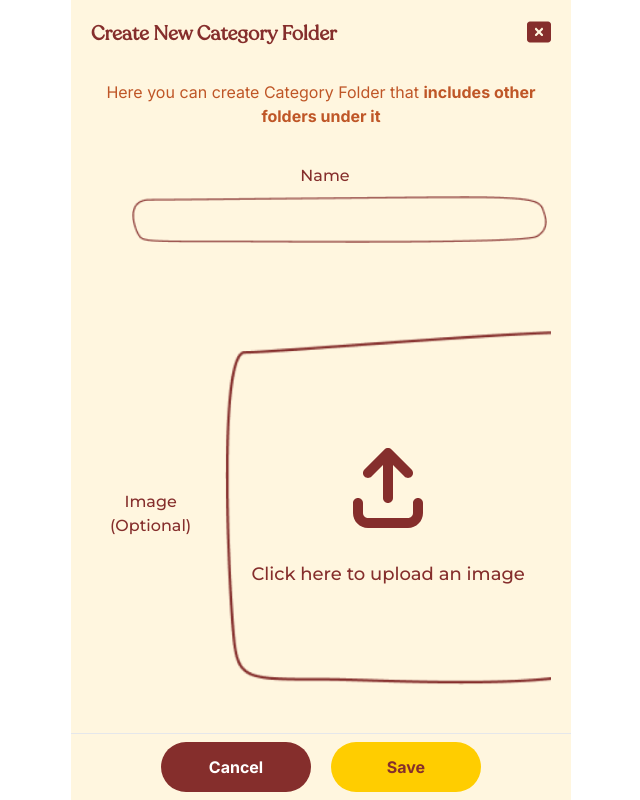
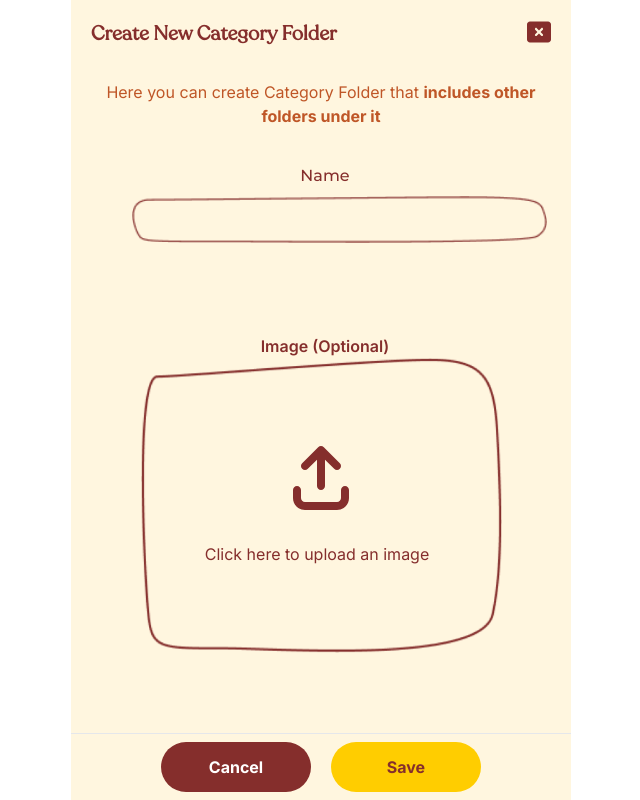
Before and after one commit to Abdullah7771/mesabite, a Next.js app: page /add-new-folder in a window 1280 px wide. Shown: the whole page, without its empty margins (319-959 px from the left). Built offline with nearby package versions, Linux system fonts and the light colour scheme; no server answers.

Commit message:
Update page.tsx

```diff
--- a/src/app/add-new-folder/page.tsx
+++ b/src/app/add-new-folder/page.tsx
@@ -59,12 +59,43 @@ const NewFolder = () => {
           styles="bg-[url('/inputshape.png')] lg:w-[415px] lg:h-[70px] lg:ml-[8%] md:w-[368px] md:h-[52px] lg:pb-7  sm:w-[320px] sm:ml-[6%]   w-full  bg-contain bg-no-repeat p-2 "
         />
         <br /> <br />
-        <ImageModal
-          icon={faArrowUpFromBracket}
-          textsize="text-md sm:text-lg font-bold px-2 mt-8"
-          sizes="5x"
-          styles="  mt-2 pt-5 bg-no-repeat bg-contain w-full md:w-[375px] md:h-[307px]  lg:w-[435px] lg:h-[355px] mx-auto sm:ml-[5%] h-[253px] sm:h-[277px] flex  "
-        />
+        <div>
+          <p className={`mt-5 ml-2 text-base font-semibold ${inter.className}`}>
+            Image (Optional)
+          </p>
+          <div
+            className={`h-[253px] mx-auto  sm:w-[320px] sm:h-[260px]  md:w-[378px] md:h-[308px] lg:w-[361px] lg:h-[295px]  w-full flex justify-center items-center bg-no-repeat bg-cover`}
+            style={{
+              backgroundImage: `url("/imgshape2.png")`,
+            }}
+          >
+            <div className="cursor-pointer text-center">
+              <FontAwesomeIcon
+                icon={faArrowUpFromBracket}
+                size={"4x"}
+                color="#852E2C"
+              />
+
+              <p
+                className={
+                  inter.className +
+                  ` font-semiboldtext-lg mt-8 pr-2 text-[#852E2C]`
+                }
+              >
+                {"Click here to upload an image"}
+              </p>
+
+              <input
+                type="file"
+                id="img"
+                name="img"
+                accept="image/*"
+                className="ml-[15%] mt-3"
+                hidden={true}
+              />
+            </div>
+          </div>
+        </div>
       </div>
 
       <div className="bg-[#FFF6DF]   ">
```
